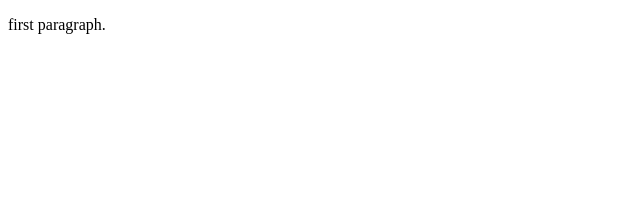
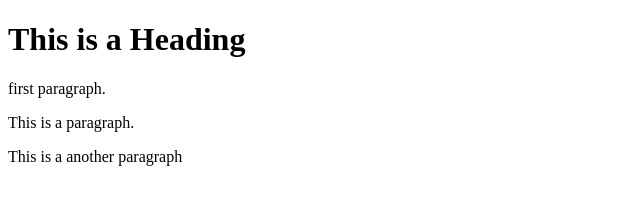
Before and after one commit to raj-codertz/learning-git, a plain HTML site: page index.html in a window 1280 px wide. Shown: the whole page, without its empty margins (0-640 px from the left). Drawn offline with Linux system fonts and the light colour scheme.

Commit message:
Feature xyz (#2)
* add some html

* added another p tag

* Update index.html

* Update index.html

* added github

```diff
--- a/index.html
+++ b/index.html
@@ -4,6 +4,10 @@
 <title>Page Title</title>
 </head>
 <body>
+  <h1>This is a Heading</h1>
   <p>first paragraph.</p>
+  <p>This is a paragraph.</p>
+  <p>This is a another paragraph</p>
+
 </body>
 </html>
--- a/index.js
+++ b/index.js
@@ -1 +1 @@
-console.log('Hello git)
+console.log('Hello git and Github')
```
